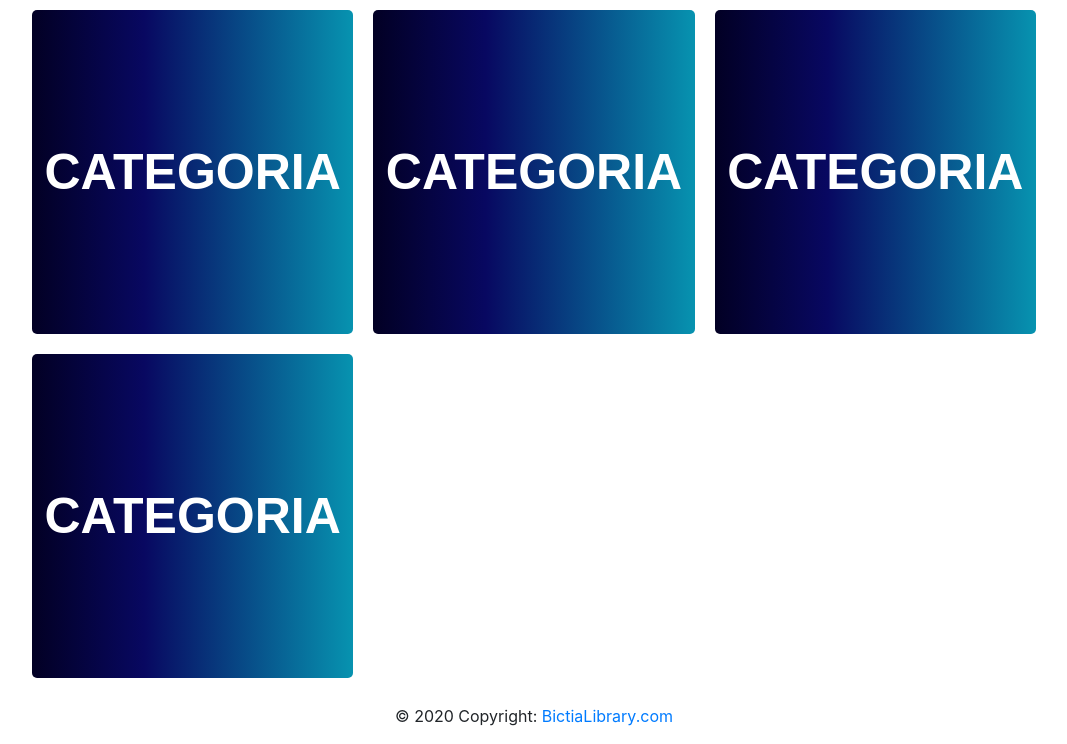
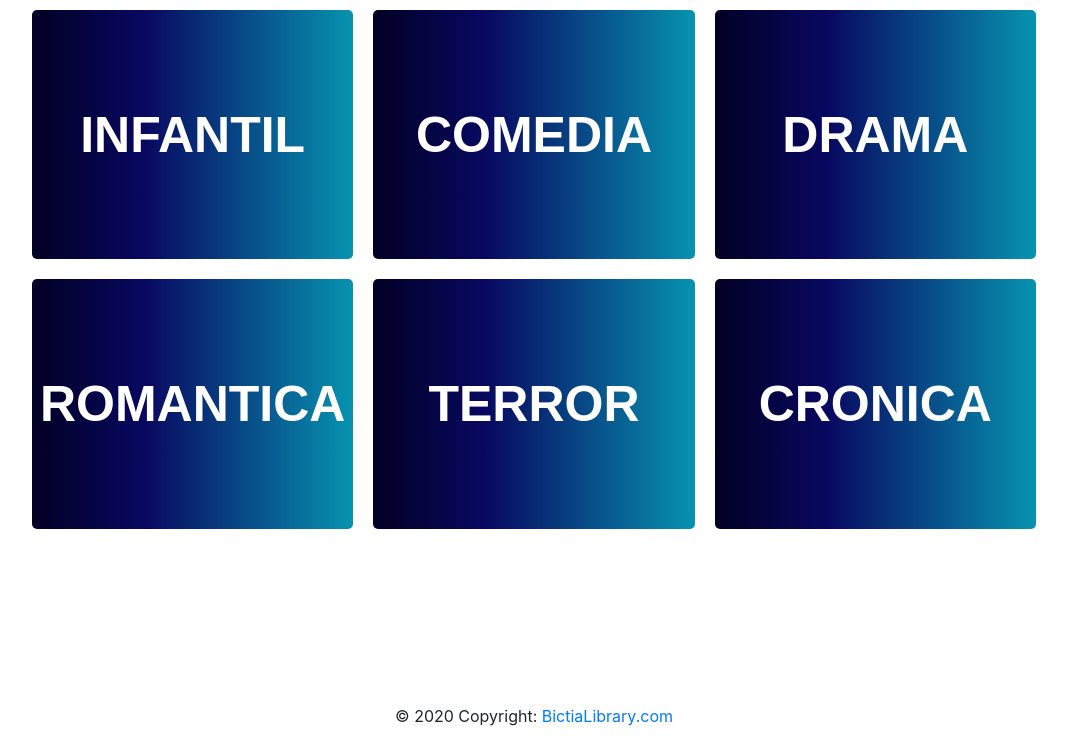
Before and after one commit to chrisdev12/libreriaVirtual, a PHP site: page /libreriaVirtual/categorias/categorias.php in a window 1280 px wide. Shown: the part 56-800 px from the top of the page, without its empty margins (106-1173 px from the left). Run offline with PHP 8.4, Linux system fonts and the light colour scheme; data comes from the database, SQL or seed files in the repository.

Commit message:
version para merge

```diff
--- a/categorias/categorias.php
+++ b/categorias/categorias.php
@@ -2,9 +2,8 @@
 
 include('../includes/class/Libro.php');
 $libro = new Libro;
-$rom = $libro->getLibroByCategoria('Romance');
+$rom = $libro->getCategoria();
 ?>
-
 <html lang="en">
 
 <head>
@@ -23,26 +22,15 @@
 
     <section class="contenedor-principal">
         <div class="contendor-categorias">
-            <div class="contenedor-una-categoria">
-                <div class="card">
-                    <h2>categoria</h2>
-                </div>
-            </div>
-            <div class="contenedor-una-categoria">
-                <div class="card">
-                    <h2>categoria</h2>
-                </div>
-            </div>
-            <div class="contenedor-una-categoria">
-                <div class="card">
-                    <h2>categoria</h2>
-                </div>
-            </div>
-            <div class="contenedor-una-categoria">
-                <div class="card">
-                    <h2>categoria</h2>
-                </div>
-            </div>
+            <?php
+            while ($value  = mysqli_fetch_object($rom)) {
+                echo "<div class='contenedor-una-categoria'>
+                        <div class='card'>
+                        <a href='orderBy.php?id=$value->id_categoria' class='ancla'><h2>$value->nom_categoria</h2><a>
+                        </div>
+                    </div>";
+            }
+            ?>
         </div>
     </section>
 
--- a/styles/categorias/categorias.css
+++ b/styles/categorias/categorias.css
@@ -17,11 +17,23 @@
     align-content: center;
     width: 100%;
 }
-
-.card{
+.ancla:hover{
+    text-decoration: none;
+    background: rgb(2,0,36);
+    background: linear-gradient(90deg, rgba(2,0,36,1) 0%, rgba(8,8,97,1) 35%, rgba(7,147,176,1) 100%);
+}
+.ancla{
+    width: inherit;
+    height: inherit;
+    text-decoration: none;
     display: flex;
     justify-content: center;
     align-items: center;
+    height: 100%;
+}
+
+
+.card{
     min-height: 100px;
     width: inherit;
     border-radius: 5px;
@@ -37,3 +49,31 @@
     font-size: 50px;
     text-transform: uppercase;
 }
+
+@media screen and (max-width: 1010px){
+    .contendor-categorias{
+        display: grid;
+        grid-template-columns: repeat(2, 1fr);
+    }
+    h2{
+        font-size: 40px;
+    }
+    .contenedor-principal{
+        margin-top: 56px;
+        height: auto;
+    }
+}
+
+@media screen and (max-width: 480px){
+    .contendor-categorias{
+        display: grid;
+        grid-template-columns: repeat(1, 1fr);
+    }
+    h2{
+        font-size: 30px;
+    }
+    .contenedor-principal{
+        margin-top: 56px;
+        height: auto;
+    }
+}
```
